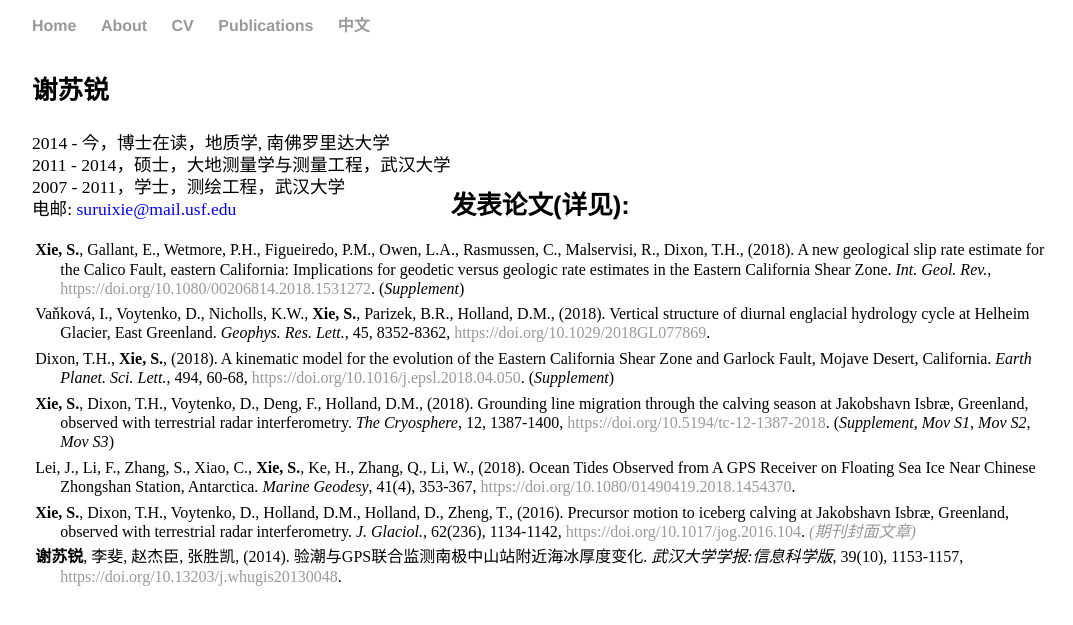
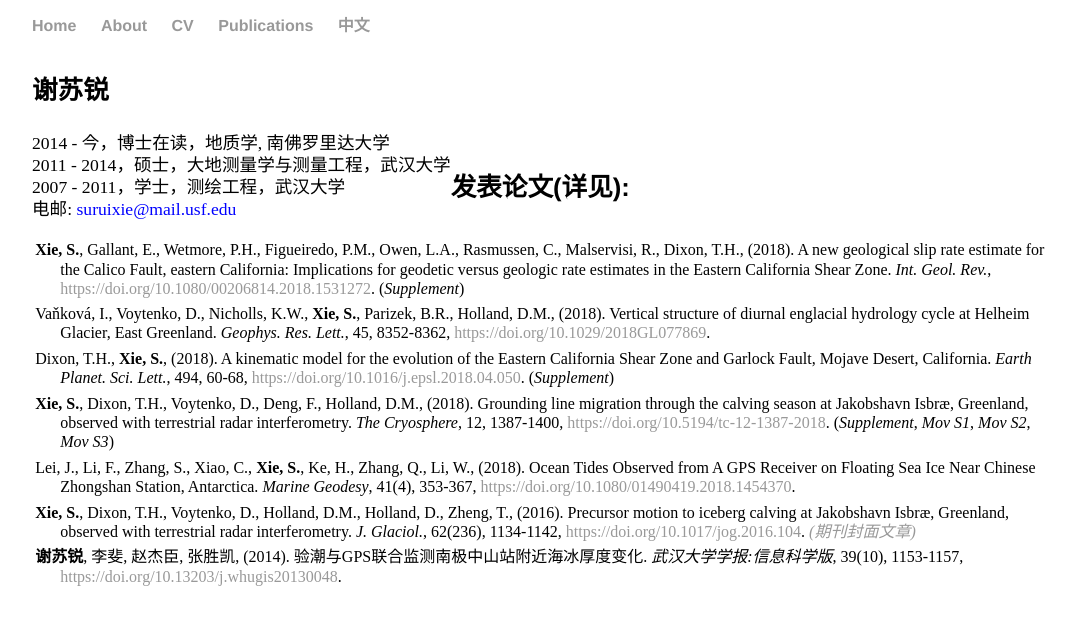
Before and after one commit to suruixie/suruixie.github.io, a Jekyll site: the page built from Chinese/index.html, in a window 1280 px wide. Shown: the top 625 px of the page, without its empty margins (96-1169 px from the left). Built offline with Jekyll 4.4.1, drawn with Linux system fonts in a browser that asks for light colours; a style sheet for code colours, icons or effects is not loaded.

Commit message:
Update index.html

```diff
--- a/Chinese/index.html
+++ b/Chinese/index.html
@@ -11,12 +11,12 @@
             2011 - 2014，硕士，大地测量学与测量工程，武汉大学<br>
             2007 - 2011，学士，测绘工程，武汉大学<br>
             电邮:
-		    <a href="mailto:suruixie@mail.usf.edu" style="color:#0000FF;">suruixie@mail.usf.edu</a>
+		    <a href="mailto:suruixie@mail.usf.edu" style="color:#0000FF;">suruixie@mail.usf.edu</a>  <br>
             </p>
-        </div> <br>
+        </div>
 
 	<br style="line-height:5.0em">
-	<div class="publications">
+	<div class="sideText">
 		<h4 style="margin-bottom:0.3em;">发表论文(详见<a  href="https://scholar.google.com/citations?hl=en&user=kF4StsMAAAAJ&view_op=list_works"><i class="ai ai-google-scholar ai-2x"></i></a>): </h4>
 		<p  class="publist" style="font-size:1.0em;">
 			<strong>Xie, S.</strong>, Gallant, E., Wetmore, P.H., Figueiredo, P.M., Owen, L.A., Rasmussen, C., Malservisi, R., Dixon, T.H., (2018). A new geological slip rate estimate for the Calico Fault, eastern California: Implications for geodetic versus geologic rate estimates in the Eastern California Shear Zone. <em>Int. Geol. Rev.</em>, <a href="https://doi.org/10.1080/00206814.2018.1531272">https://doi.org/10.1080/00206814.2018.1531272</a>.  (<em><a href="../files/2018/Xie_2018_IGR_supp.pdf" style="color:#000000;">Supplement</a></em>)<br>
```
